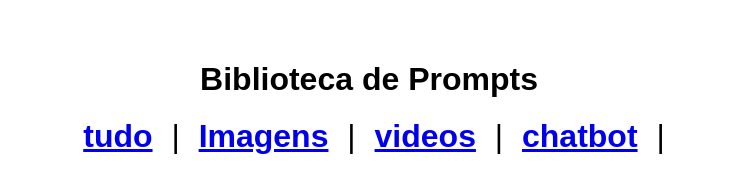
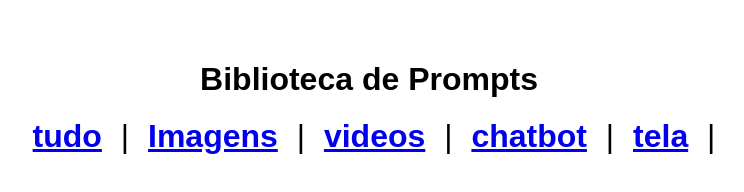
Before and after one commit to nxrinteligencia1-tech/Biblioteca-de-prompts, a plain HTML site: page index.html in a window 1280 px wide. Shown: the whole page, without its empty margins (271-1015 px from the left). Drawn offline with Linux system fonts and the light colour scheme.

Commit message:
Add files via upload

```diff
--- a/index.html
+++ b/index.html
@@ -44,6 +44,7 @@
     <a href="imagens.html">Imagens</a> |
     <a href="videos.html">videos</a> |
     <a href="chatbot.html">chatbot</a> |
+    <a href="wallpeper"> tela</a> |
 
 
 
```
